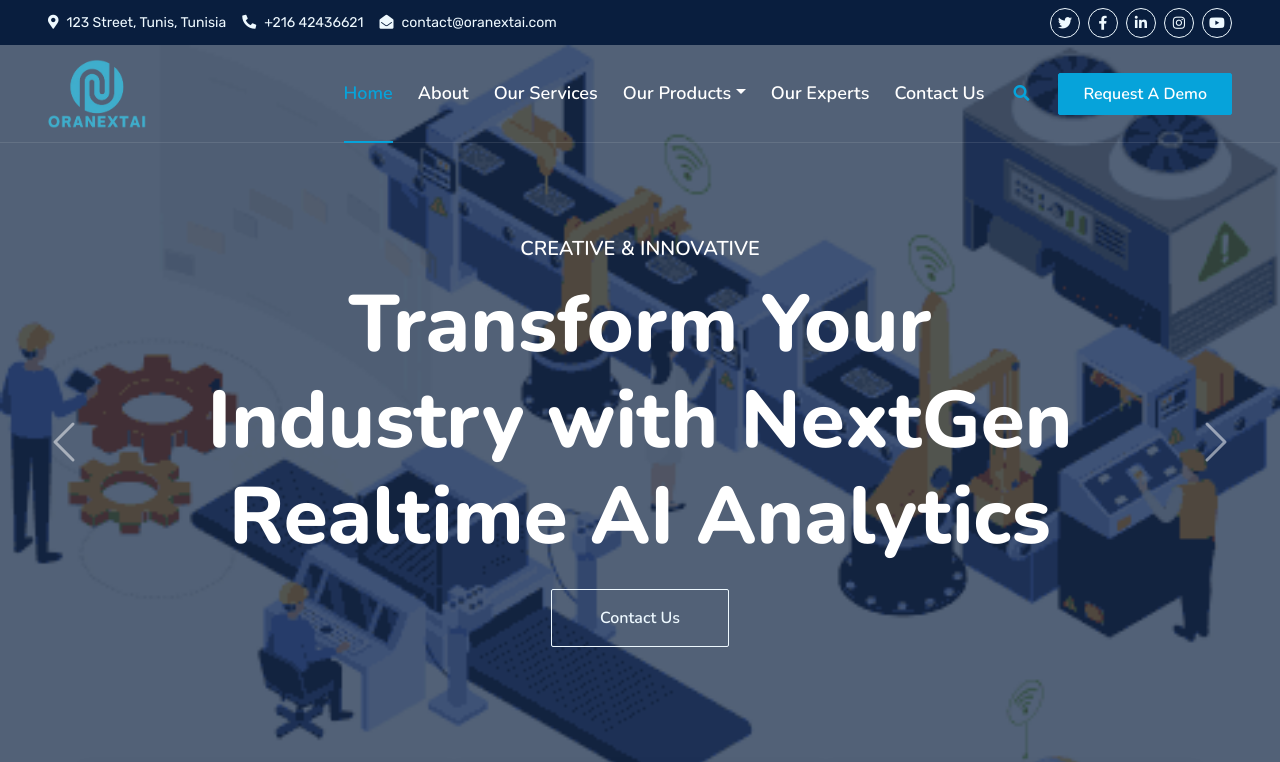
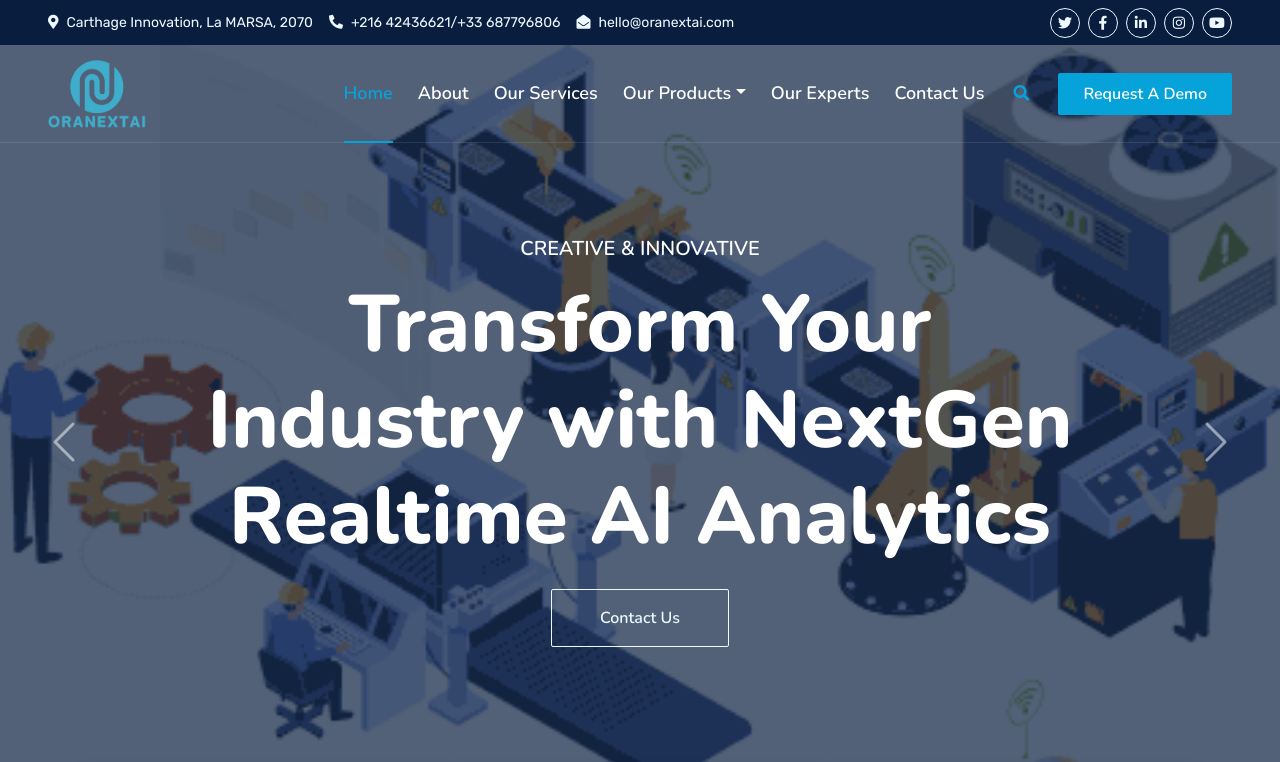
Before and after one commit to OranextAI/oranext-website, a plain HTML site: page index.html in a window 1280 px wide. Shown: the top 762 px of the page. Drawn offline with nearby package versions, Linux system fonts and the light colour scheme.

Commit message:
Update contact information in index.html

```diff
--- a/index.html
+++ b/index.html
@@ -44,9 +44,9 @@
         <div class="row gx-0">
             <div class="col-lg-8 text-center text-lg-start mb-2 mb-lg-0">
                 <div class="d-inline-flex align-items-center" style="height: 45px;">
-                    <small class="me-3 text-light"><i class="fa fa-map-marker-alt me-2"></i>123 Street, Tunis, Tunisia</small>
-                    <small class="me-3 text-light"><i class="fa fa-phone-alt me-2"></i>+216 42436621</small>
-                    <small class="text-light"><i class="fa fa-envelope-open me-2"></i>contact@oranextai.com</small>
+                    <small class="me-3 text-light"><i class="fa fa-map-marker-alt me-2"></i>Carthage Innovation, La MARSA, 2070 </small>
+                    <small class="me-3 text-light"><i class="fa fa-phone-alt me-2"></i>+216 42436621/+33 687796806</small>
+                    <small class="text-light"><i class="fa fa-envelope-open me-2"></i>hello@oranextai.com</small>
                 </div>
             </div>
             <div class="col-lg-4 text-center text-lg-end">
@@ -839,15 +839,15 @@ The smart surveillance solution gave us unmatched control and security over crit
                             </div>
                             <div class="d-flex mb-2">
                                 <i class="bi bi-geo-alt text-primary me-2"></i>
-                                <p class="mb-0">123 Street, Tunis, Tunisia</p>
+                                <p class="mb-0">Carthage Innovation, La MARSA, 2070</p>
                             </div>
                             <div class="d-flex mb-2">
                                 <i class="bi bi-envelope-open text-primary me-2"></i>
-                                <p class="mb-0">contact@oranextai.com</p>
+                                <p class="mb-0">hello@oranextai.com</p>
                             </div>
                             <div class="d-flex mb-2">
                                 <i class="bi bi-telephone text-primary me-2"></i>
-                                <p class="mb-0">+216222222222</p>
+                                <p class="mb-0">+216 42436621/+33 687796806</p>
                             </div>
                             <div class="d-flex mt-4">
                                 <a class="btn btn-primary btn-square me-2" href="#"><i class="fab fa-twitter fw-normal"></i></a>
```
